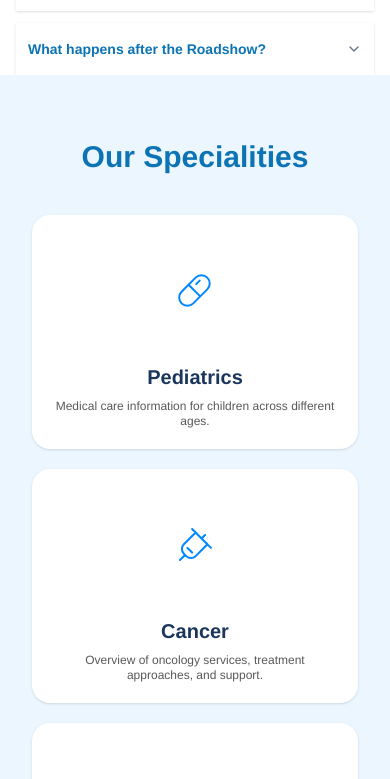
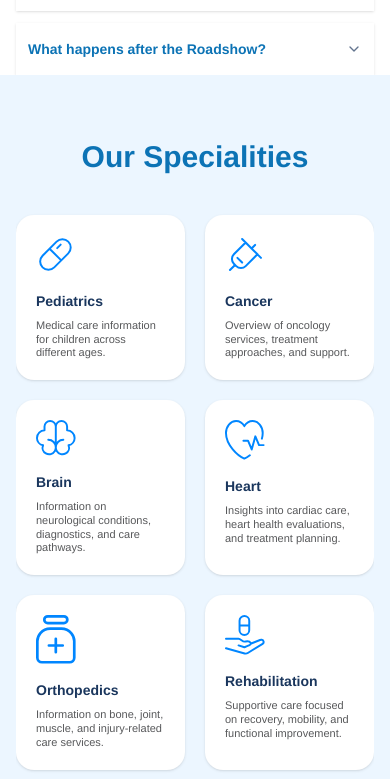
Before and after one commit to umarprogrammer19/Bankok-Dusit-Medical-Services-LP, a Next.js app: page / in a window 390 px wide. Shown: the part 2560-3339 px from the top of the page. Built offline with nearby package versions, Linux system fonts and the light colour scheme.

Commit message:
Specialities

```diff
--- a/src/components/specialities-section.tsx
+++ b/src/components/specialities-section.tsx
@@ -6,30 +6,36 @@ export function SpecialitiesSection() {
     return (
         <Wrapper className="bg-[url('/specialities-background.png')] bg-cover bg-center bg-no-repeat">
             <section className="relative py-16 md:py-28 overflow-hidden md:w-[90%] w-full mx-auto">
-                <div className="relative z-10 container mx-auto px-4 sm:px-6 lg:px-8">
+                <div className="relative z-10 container mx-autox sm:px-6 lg:px-8">
                     <h2 className="text-3xl md:text-4xl font-bold text-[#0C73B5] text-center mb-10 md:mb-14">Our Specialities</h2>
 
-                    <div className="grid grid-cols-1 sm:grid-cols-2 lg:grid-cols-3 gap-5 md:gap-12 max-w-5xl mx-auto">
+                    <div className="grid grid-cols-2 lg:grid-cols-3 gap-5 md:gap-12 max-w-5xl mx-auto">
                         {specialities.map((specialty, index) => (
                             <div
                                 key={index}
-                                className="bg-white rounded-2xl p-5 md:p-6 text-center shadow-sm hover:shadow-md transition-shadow"
+                                className="bg-white rounded-2xl p-5 md:p-6 md:text-center shadow-sm hover:shadow-md transition-shadow last:col-span-2 lg:last:col-span-1
+      "
                             >
-                                {/* bg-[#e8f4fc] */}
-                                <div className="w-12 h-28 mx-auto mb-4 rounded-xl flex items-center justify-center">
+                                <div className="md:w-12 md:h-28 mx-auto mb-4 rounded-xl flex items-center md:justify-center">
                                     <Image
                                         src={specialty.icon || "/placeholder.svg"}
                                         alt={specialty.title}
                                         width={40}
                                         height={40}
-                                        className="text-[#0C73B5]"
                                     />
                                 </div>
-                                <h3 className="font-semibold text-[#1a365d] mb-2 text-xl">{specialty.title}</h3>
-                                <p className="text-xs md:text-lg text-[#58595B] leading-tight">{specialty.description}</p>
+
+                                <h3 className="font-semibold text-[#1a365d] mb-2 text-sm md:text-xl">
+                                    {specialty.title}
+                                </h3>
+
+                                <p className="text-[11px] md:text-lg text-[#58595B] leading-tight">
+                                    {specialty.description}
+                                </p>
                             </div>
                         ))}
                     </div>
+
                 </div>
             </section>
         </Wrapper>
```
